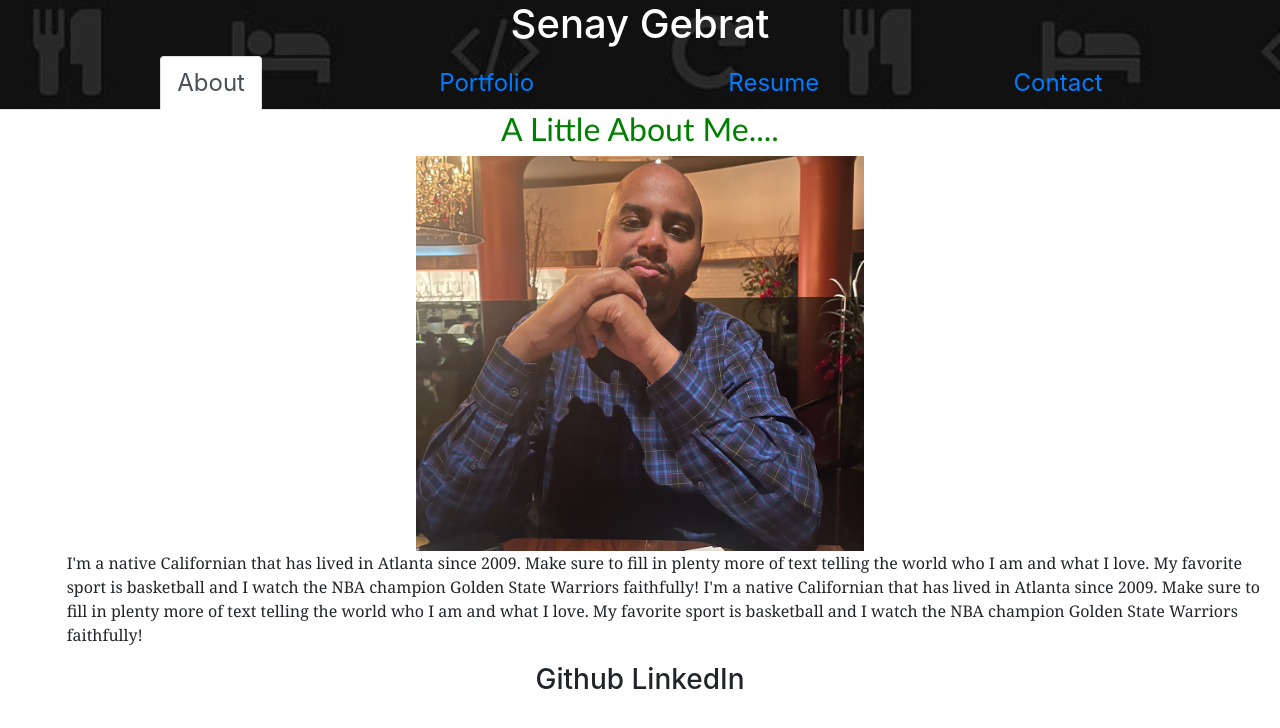
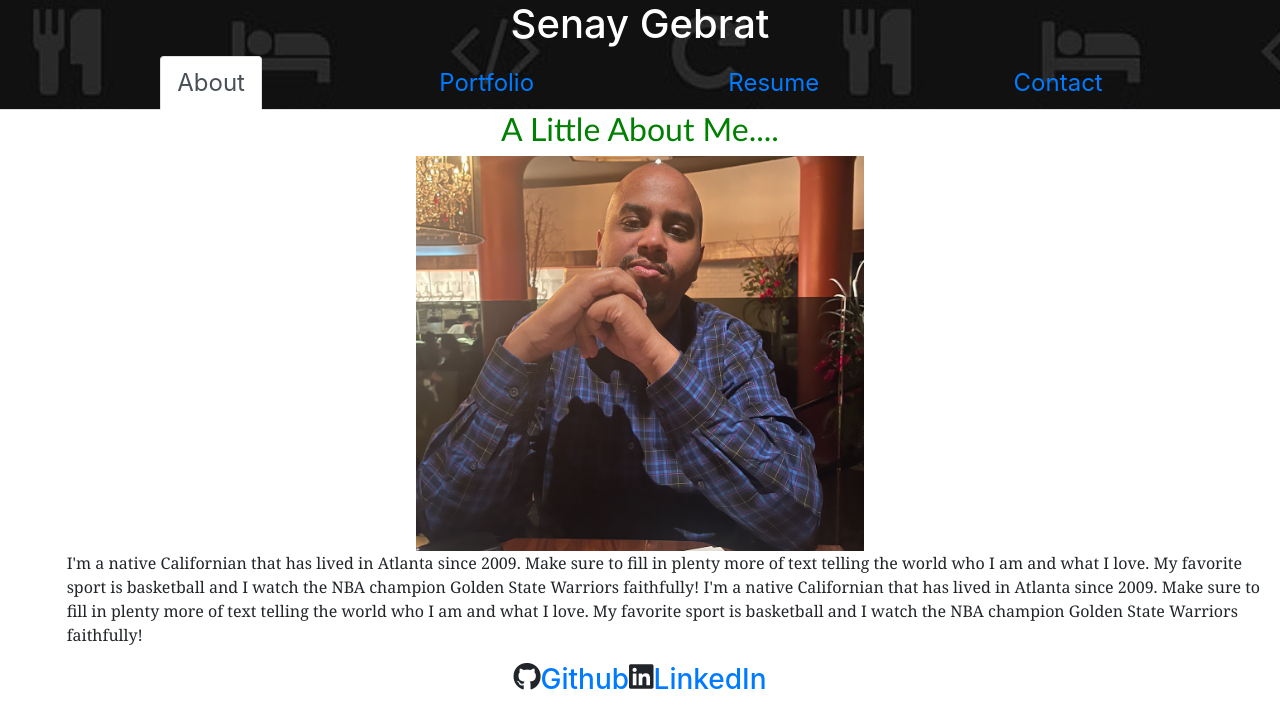
Before and after one commit to senaygebrat/My-Portfolio, a React (Create React App) app in the folder my-portfolio/: page / in a window 1280 px wide. Shown: the top 728 px of the page. Built offline with nearby package versions, Linux system fonts and the light colour scheme.

Commit message:
added icons for footers

```diff
--- a/my-portfolio/public/index.html
+++ b/my-portfolio/public/index.html
@@ -15,6 +15,10 @@
       user's mobile device or desktop. See https://developers.google.com/web/fundamentals/web-app-manifest/
     -->
     <link rel="manifest" href="%PUBLIC_URL%/manifest.json" />
+    <script
+    src="https://kit.fontawesome.com/1d2b33f1f4.js"
+    crossorigin="anonymous"
+  ></script>
     <link
     rel="stylesheet"
     href="https://cdn.jsdelivr.net/npm/bootstrap@4.6.2/dist/css/bootstrap.min.css"
--- a/my-portfolio/src/components/Footer.js
+++ b/my-portfolio/src/components/Footer.js
@@ -4,8 +4,10 @@ function Footer() {
   return (
     <div>
       <h3 className='footer-p'>
-        Github
-        LinkedIn
+      <i class="fa-brands fa-github"></i><a href="https://github.com/senaygebrat"> Github</a>
+      <br></br>
+      <i class="fa-brands fa-linkedin"></i>
+      <a href="https://www.linkedin.com/in/senayg/"> LinkedIn</a>
       </h3>
     </div>
   )
--- a/my-portfolio/src/components/pages/Contact.js
+++ b/my-portfolio/src/components/pages/Contact.js
@@ -14,7 +14,7 @@ function Contact() {
 
   return (
     <div>
-      <h1 className='contact-title'>
+      <h1 className='contact-title justify-content-center d-flex'>
         Contact Me
       </h1>
       <p>Hello</p>
```
Also changed, not shown: 1 other file (tests, documents, lock files or other folders).
